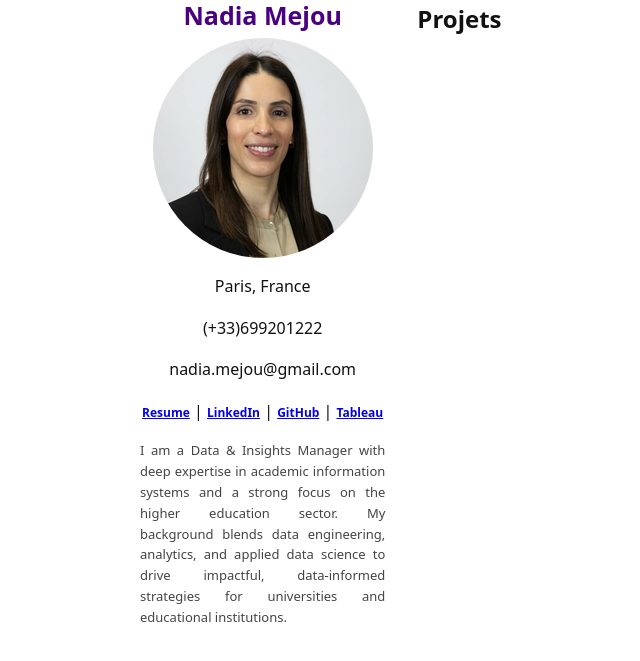
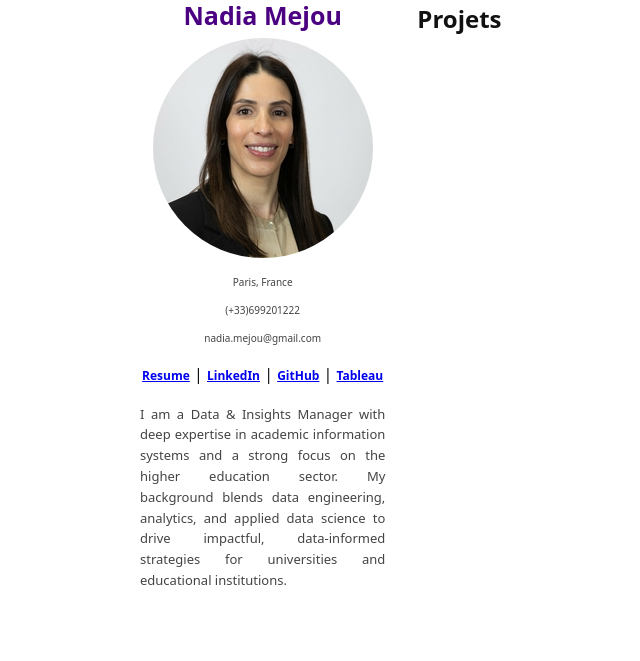
Before and after one commit to namejou/namejou.github.io, a Jekyll site: the page built from index.md, in a window 1280 px wide. Shown: the top 661 px of the page, without its empty margins (116-756 px from the left). Built offline with Jekyll 4.4.1, drawn with Linux system fonts in a browser that asks for light colours.

Commit message:
Update site.css

```diff
--- a/assets/css/site.css
+++ b/assets/css/site.css
@@ -35,7 +35,10 @@ body {
 }
 .profile-name { font-size: 25px; line-height: 1.2; margin: 0 0 8px; color: #4B0082; }
 .profile-bio { color: #444; margin: 8px 0 12px; font-size: 13px; text-align: justify;}
-.profile-links a { font-weight: 600; font-size: 12px; }
+.profile-links a { font-weight: 600; font-size: 12px; text-align: center;}
+.profile-city { color: #444; margin: 8px 0 12px; font-size: 10px; text-align: center;}
+.profile-phone { color: #444; margin: 8px 0 12px; font-size: 10px; text-align: center;}
+.profile-mail { color: #444; margin: 8px 0 12px; font-size: 10px; text-align: center;}
 
 /* Contenu (droite) */
 .right.content h2 { margin-top: 0; }
```
